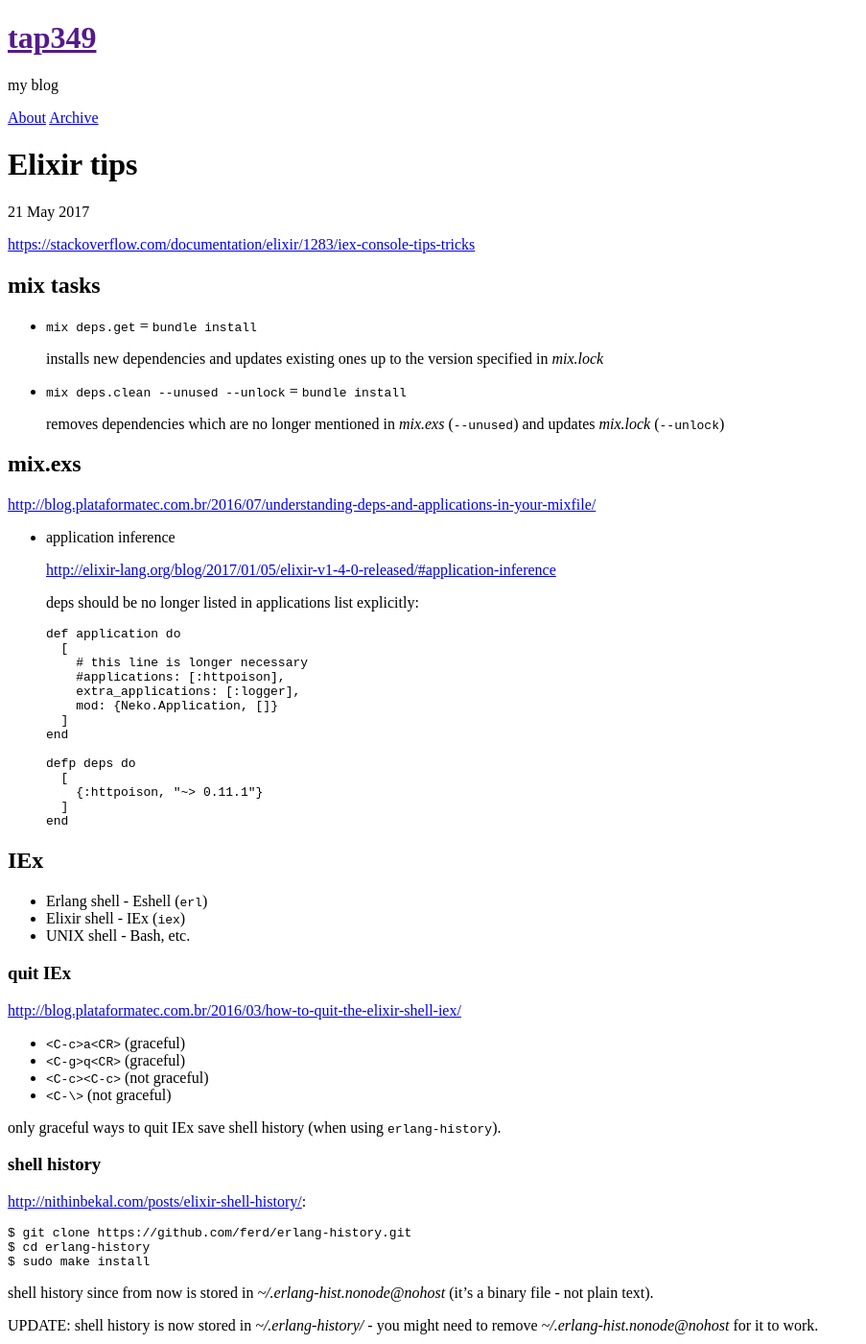
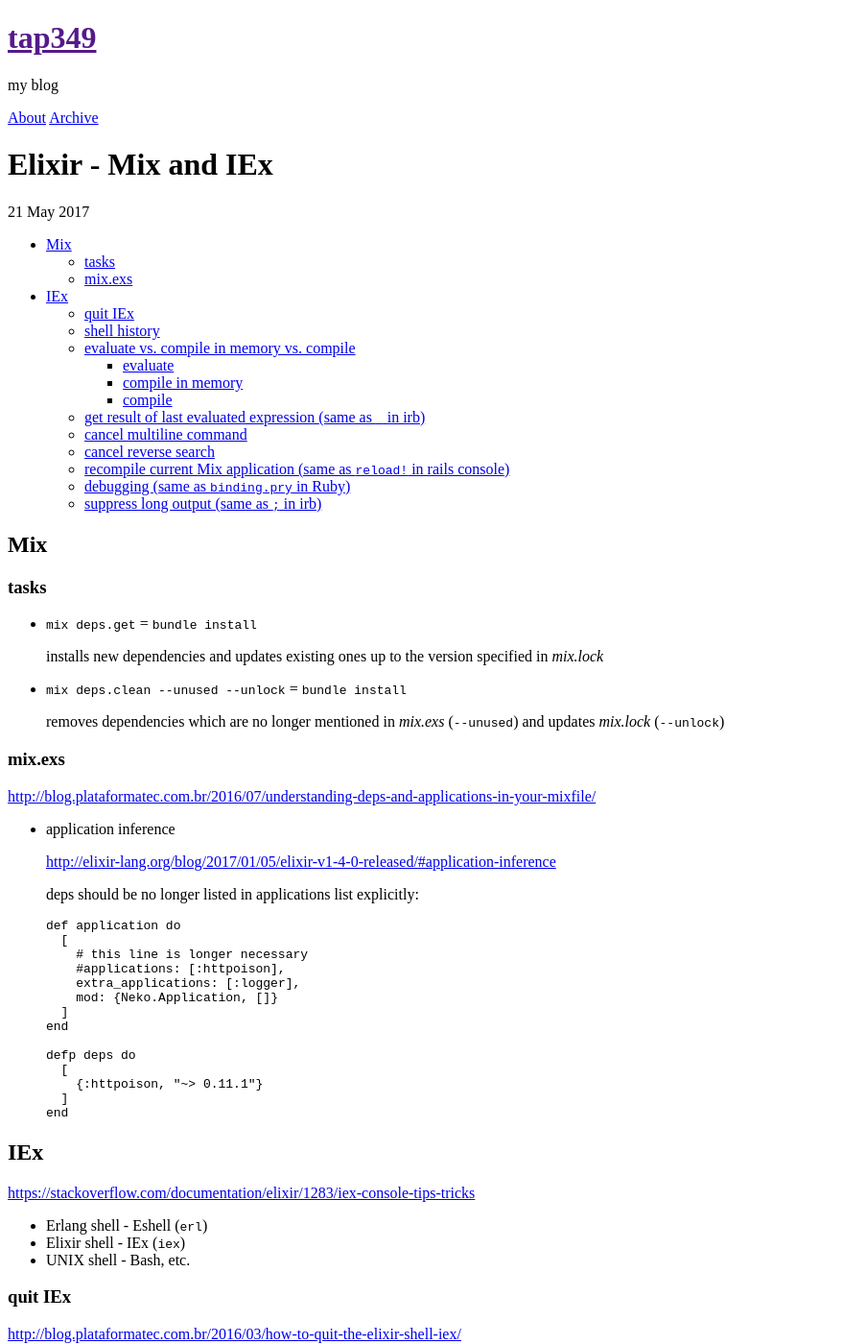
Before and after one commit to tap349/tap349.github.io, a Jekyll site: the page built from _posts/2017-05-21-elixir-tips.md, in a window 1280 px wide and 1400 px high. Shown: the whole window at 96% size, without its empty margins (0-903 px from the left). Built offline with Jekyll 4.4.1, drawn with Linux system fonts in a browser that asks for light colours.

Commit message:
update 2017-05-28_03:24:46

````diff
--- a/_posts/2017-05-21-elixir-tips.md
+++ b/_posts/2017-05-21-elixir-tips.md
@@ -1,6 +1,6 @@
 ---
 layout: post
-title: Elixir tips
+title: Elixir - Mix and IEx
 date: 2017-05-21 12:08:46 +0300
 access: public
 categories: [elixir]
@@ -8,9 +8,12 @@
 
 <!-- more -->
 
-<https://stackoverflow.com/documentation/elixir/1283/iex-console-tips-tricks>
+* TOC
+{:toc}
 
-## mix tasks
+## Mix
+
+### tasks
 
 - `mix deps.get` = `bundle install`
 
@@ -22,7 +25,7 @@
   removes dependencies which are no longer mentioned in _mix.exs_
   (`--unused`) and updates _mix.lock_ (`--unlock`)
 
-## mix.exs
+### mix.exs
 
 <http://blog.plataformatec.com.br/2016/07/understanding-deps-and-applications-in-your-mixfile/>
 
@@ -50,6 +53,8 @@
   ```
 
 ## IEx
+
+<https://stackoverflow.com/documentation/elixir/1283/iex-console-tips-tricks>
 
 - Erlang shell - Eshell (`erl`)
 - Elixir shell - IEx (`iex`)
````
